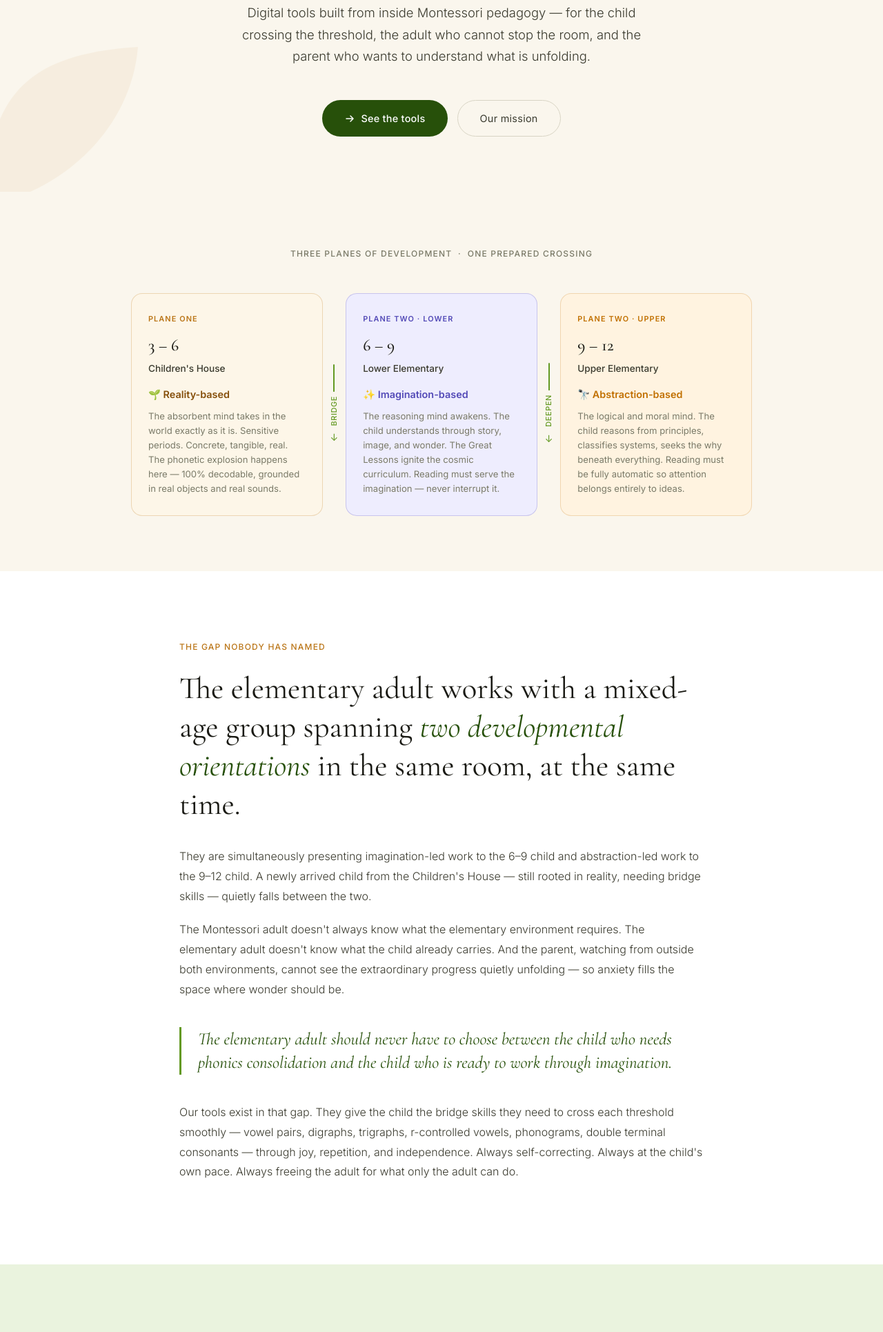
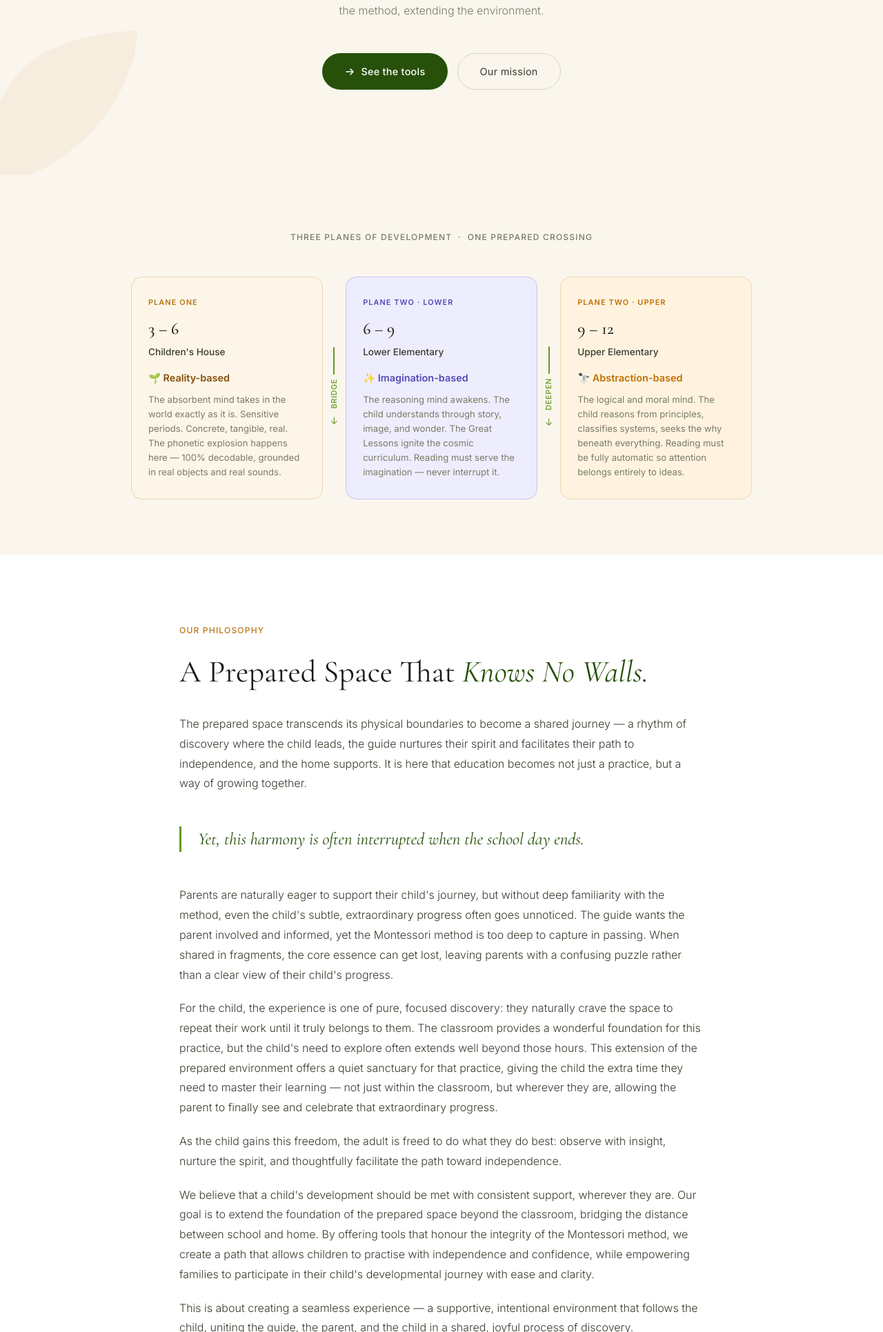
Before and after one commit to thepreparedspace/thepreparedspace.github.io, a plain HTML site: page index.html in a window 1280 px wide. Shown: the part 546-2477 px from the top of the page at 69% size. Drawn offline with nearby package versions, Linux system fonts and the light colour scheme.

Commit message:
Update index.html

```diff
--- a/index.html
+++ b/index.html
@@ -3,7 +3,7 @@
 <head>
 <meta charset="UTF-8"/>
 <meta name="viewport" content="width=device-width, initial-scale=1.0"/>
-<title>The Prepared Space — Montessori Transition Tools</title>
+<title>The Prepared Space — Montessori Prepared Materials</title>
 <link rel="preconnect" href="https://fonts.googleapis.com">
 <link rel="preconnect" href="https://fonts.gstatic.com" crossorigin>
 <link href="https://fonts.googleapis.com/css2?family=Cormorant+Garamond:ital,wght@0,400;0,500;0,600;1,400;1,500&family=Inter:wght@300;400;500;600&display=swap" rel="stylesheet">
@@ -82,7 +82,7 @@ nav{position:fixed;top:0;left:0;right:0;z-index:100;padding:18px 5vw;display:fle
 .gap-headline{font-family:var(--display);font-size:clamp(1.9rem,3.5vw,2.8rem);font-weight:400;line-height:1.25;color:var(--ink);margin-bottom:32px;}
 .gap-headline em{font-style:italic;color:var(--root);}
 .gap-body{font-size:1rem;color:var(--ink-soft);line-height:1.8;margin-bottom:20px;font-weight:300;}
-.gap-pull{font-family:var(--display);font-size:clamp(1.2rem,2.2vw,1.55rem);font-style:italic;color:var(--root);border-left:3px solid var(--leaf);padding-left:24px;margin:40px 0;line-height:1.4;font-weight:400;}
+.gap-pull{font-family:var(--display);font-size:clamp(1.2rem,2.2vw,1.55rem);font-style:italic;color:var(--root);border-left:3px solid var(--leaf);padding-left:24px;margin:48px 0;line-height:1.5;font-weight:400;}
 
 /* THREE SERVED */
 .served{padding:100px 5vw;background:var(--morning);}
@@ -188,13 +188,15 @@ footer{padding:48px 5vw;background:var(--ink);display:flex;align-items:center;ju
     <svg class="hero-bg-leaf" style="width:600px;top:-80px;right:-120px;" viewBox="0 0 600 600"><path d="M80 520 C80 200 200 80 520 60 C500 300 300 480 80 520Z" fill="var(--leaf)"/></svg>
     <svg class="hero-bg-leaf" style="width:300px;bottom:-60px;left:-60px;" viewBox="0 0 300 300"><path d="M40 260 C40 100 100 40 260 30 C250 150 150 240 40 260Z" fill="var(--clay)"/></svg>
   </div>
-  <p class="hero-eyebrow">The Prepared Space &nbsp;·&nbsp; Montessori Transition Tools</p>
+  <p class="hero-eyebrow">The Prepared Space &nbsp;·&nbsp; Montessori Prepared Materials</p>
   <h1 class="hero-headline">
-    The crossing from Montessori to elementary<br>
-    should be <em>smooth, prepared, and joyful.</em>
+    A Prepared Space That <em>Knows No Walls.</em>
   </h1>
-  <p class="hero-sub">
-    Digital tools built from inside Montessori pedagogy — for the child crossing the threshold, the adult who cannot stop the room, and the parent who wants to understand what is unfolding.
+  <p class="hero-sub" style="font-family:var(--display);font-size:clamp(1.2rem,2vw,1.55rem);font-style:italic;font-weight:400;color:var(--ink-soft);max-width:680px;margin:0 auto 20px;">
+    The crossing from Montessori to elementary is beautiful — and it can always be smoother.
+  </p>
+  <p class="hero-sub" style="font-size:clamp(0.9rem,1.4vw,1rem);font-weight:300;color:var(--ink-mute);max-width:560px;margin:0 auto 48px;">
+    Prepared materials that follow the child beyond the classroom — rooted in the method, extending the environment.
   </p>
   <div class="hero-actions">
     <a href="#tools" class="btn-primary">
@@ -251,24 +253,33 @@ footer{padding:48px 5vw;background:var(--ink);display:flex;align-items:center;ju
   </div>
 </section>
 
-<!-- THE GAP -->
+<!-- A PREPARED SPACE THAT KNOWS NO WALLS -->
 <section class="gap-section">
   <div class="gap-inner">
-    <p class="gap-overline reveal">The gap nobody has named</p>
+    <p class="gap-overline reveal">Our philosophy</p>
     <h2 class="gap-headline reveal">
-      The elementary adult works with a mixed-age group spanning <em>two developmental orientations</em> in the same room, at the same time.
+      A Prepared Space That <em>Knows No Walls.</em>
     </h2>
     <p class="gap-body reveal">
-      They are simultaneously presenting imagination-led work to the 6–9 child and abstraction-led work to the 9–12 child. A newly arrived child from the Children's House — still rooted in reality, needing bridge skills — quietly falls between the two.
+      The prepared space transcends its physical boundaries to become a shared journey — a rhythm of discovery where the child leads, the guide nurtures their spirit and facilitates their path to independence, and the home supports. It is here that education becomes not just a practice, but a way of growing together.
+    </p>
+    <blockquote class="gap-pull reveal">
+      Yet, this harmony is often interrupted when the school day ends.
+    </blockquote>
+    <p class="gap-body reveal">
+      Parents are naturally eager to support their child's journey, but without deep familiarity with the method, even the child's subtle, extraordinary progress often goes unnoticed. The guide wants the parent involved and informed, yet the Montessori method is too deep to capture in passing. When shared in fragments, the core essence can get lost, leaving parents with a confusing puzzle rather than a clear view of their child's progress.
     </p>
     <p class="gap-body reveal">
-      The Montessori adult doesn't always know what the elementary environment requires. The elementary adult doesn't know what the child already carries. And the parent, watching from outside both environments, cannot see the extraordinary progress quietly unfolding — so anxiety fills the space where wonder should be.
+      For the child, the experience is one of pure, focused discovery: they naturally crave the space to repeat their work until it truly belongs to them. The classroom provides a wonderful foundation for this practice, but the child's need to explore often extends well beyond those hours. This extension of the prepared environment offers a quiet sanctuary for that practice, giving the child the extra time they need to master their learning — not just within the classroom, but wherever they are, allowing the parent to finally see and celebrate that extraordinary progress.
     </p>
-    <blockquote class="gap-pull reveal">
-      The elementary adult should never have to choose between the child who needs phonics consolidation and the child who is ready to work through imagination.
-    </blockquote>
     <p class="gap-body reveal">
-      Our tools exist in that gap. They give the child the bridge skills they need to cross each threshold smoothly — vowel pairs, digraphs, trigraphs, r-controlled vowels, phonograms, double terminal consonants — through joy, repetition, and independence. Always self-correcting. Always at the child's own pace. Always freeing the adult for what only the adult can do.
+      As the child gains this freedom, the adult is freed to do what they do best: observe with insight, nurture the spirit, and thoughtfully facilitate the path toward independence.
+    </p>
+    <p class="gap-body reveal">
+      We believe that a child's development should be met with consistent support, wherever they are. Our goal is to extend the foundation of the prepared space beyond the classroom, bridging the distance between school and home. By offering tools that honour the integrity of the Montessori method, we create a path that allows children to practise with independence and confidence, while empowering families to participate in their child's developmental journey with ease and clarity.
+    </p>
+    <p class="gap-body reveal">
+      This is about creating a seamless experience — a supportive, intentional environment that follows the child, uniting the guide, the parent, and the child in a shared, joyful process of discovery.
     </p>
   </div>
 </section>
@@ -370,10 +381,10 @@ footer{padding:48px 5vw;background:var(--ink);display:flex;align-items:center;ju
   <div class="mission-inner">
     <p class="mission-label reveal">Our mission</p>
     <p class="mission-text reveal">
-      The Prepared Space builds digital tools for the most underserved moment in a Montessori child's journey — the crossing from the <em>reality-based</em> world of the Children's House into the <em>imagination-led</em> world of lower elementary, and onward into the <em>abstraction</em> of upper elementary.
+      A prepared space that knows no walls. A crossing that is <em>beautiful</em> — and can always be <em>smoother.</em> Prepared materials built from inside the method, extending the prepared environment beyond the classroom into every space the child inhabits.
     </p>
     <p class="mission-close reveal">
-      The child arrives ready. The adult remains free. The parent sees what is actually happening.
+      This is education as a way of growing together.
     </p>
     <div class="mission-trio reveal">
       <div class="trio-item">
@@ -491,7 +502,7 @@ document.getElementById("contactForm").addEventListener("submit", async function
 <!-- FOOTER -->
 <footer>
   <p class="footer-brand">The <span>Prepared</span> Space <span>·</span> Montessori Transition Tools</p>
-  <p class="footer-cert">IMTC & IMTC-E Certified &nbsp;·&nbsp; Software Engineer &nbsp;·&nbsp; Built from inside the method</p>
+  <p class="footer-cert">IMTC & IMTC-E Certified &nbsp;·&nbsp; Prepared materials built from inside the method</p>
 </footer>
 
 <script>
```
